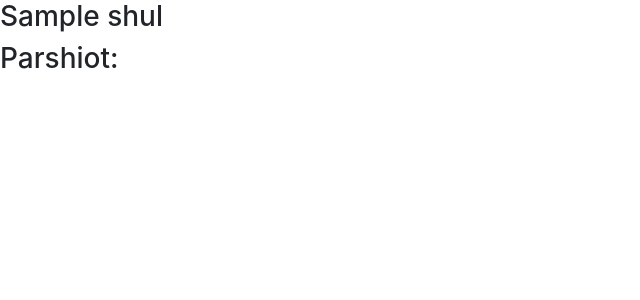
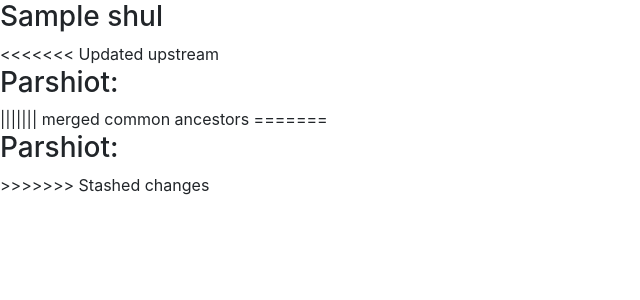
Before and after one commit to mkopinsky/whosleining, a Flask app: page /1/signup/ in a window 1280 px wide. Shown: the part 24-324 px from the top of the page, without its empty margins (0-640 px from the left). Run offline with Flask 2, Linux system fonts and the light colour scheme; tables that the repository leaves empty hold one stand-in row (values such as "Sample post"); some libraries are stand-ins or nearby versions.

Commit message:
Update templates/signup.html

```diff
--- a/templates/signup.html
+++ b/templates/signup.html
@@ -5,9 +5,17 @@
     <div>
       <h3>{{shul.name}}</h3>
     </div>
+<<<<<<< Updated upstream
     <div id='parshiot'>
       <h3>Parshiot:</h3>
 
     </div>
+||||||| merged common ancestors
+=======
+    <div id='parshiot'>
+      <h3 >Parshiot:</h3>
+
+    </div>
+>>>>>>> Stashed changes
   </section>
 {% endblock %}
```
